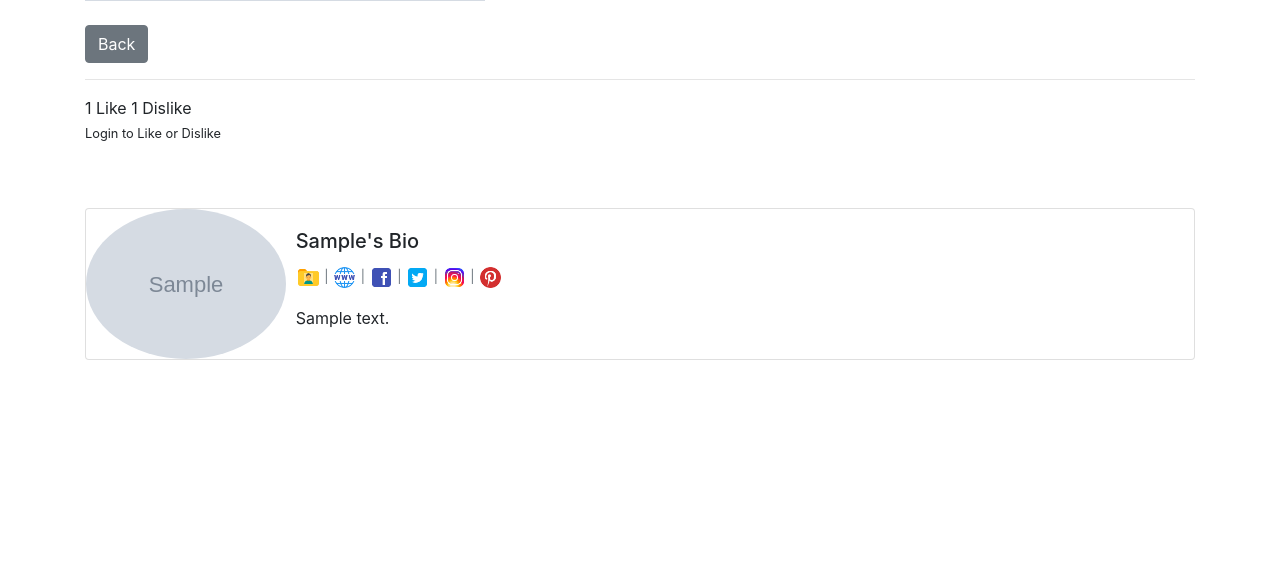
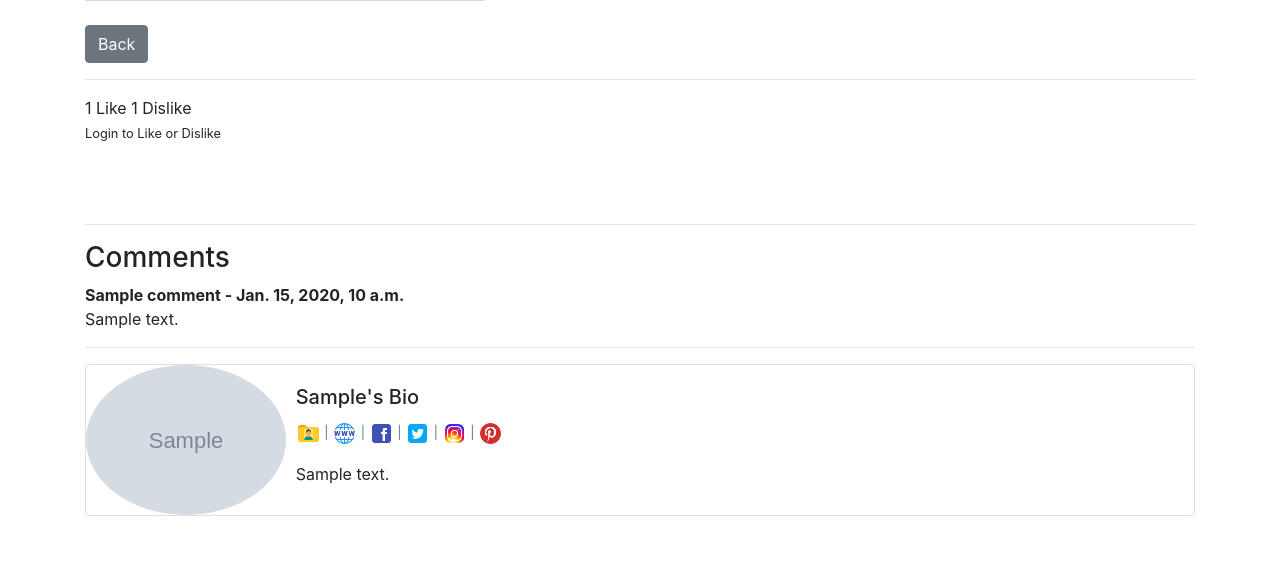
Before and after one commit to simpleittools/DjangoBlog, a Django app: template theblog/templates/article_details.html in a window 1280 px wide. Shown: the part 492-1072 px from the top of the page. Before the commit the page ends 852 px from the top, so only its background shows below. Run offline with Django 3.2, Linux system fonts and the light colour scheme; the template is opened without the code that fills it: most values are stand-ins (such as "Sample title", 1, 10 or a date in 2020); grey boxes marked "Sample" are stand-in pictures; some libraries are stand-ins or nearby versions.

Commit message:
setup comment section - no form yet

```diff
--- a/theblog/admin.py
+++ b/theblog/admin.py
@@ -1,6 +1,7 @@
 from django.contrib import admin
-from .models import Post, Category, Profile
+from .models import Post, Category, Profile, Comment
 
 admin.site.register(Post)
 admin.site.register(Category)
 admin.site.register(Profile)
+admin.site.register(Comment)
--- a/theblog/templates/article_details.html
+++ b/theblog/templates/article_details.html
@@ -68,9 +68,22 @@
     {% else %}
         <p><small>Login to Like or Dislike</small></p>
 {% endif %}
+    <br><br>
+    <hr>
+    <!--Comments Section -->
+    <h3>Comments</h3>
+    {% if not post.comments.all %}
+        <p>No comments yet <a href="#">Be the first to comment</a></p>
+    {% else %}
+        {% for comment in post.comments.all %}
+            <strong>{{ comment.name }} -
+            {{ comment.date_added }}</strong>
+            <br>
+            {{ comment.body|safe }}
+        {% endfor %}
+    {% endif %}
 
-    <br>
-    <br>
+    <hr>
     <div class="card mb-3">
         <div class="row now-gutters">
             <div class="col-md-2">
```
Also changed, not shown: theblog/models.py (+11 -0 lines), db.sqlite3, theblog/migrations/0009_comment.py (added), theblog/migrations/0010_auto_20200906_1245.py (added), theblog/migrations/0011_auto_20200906_1252.py (added).
